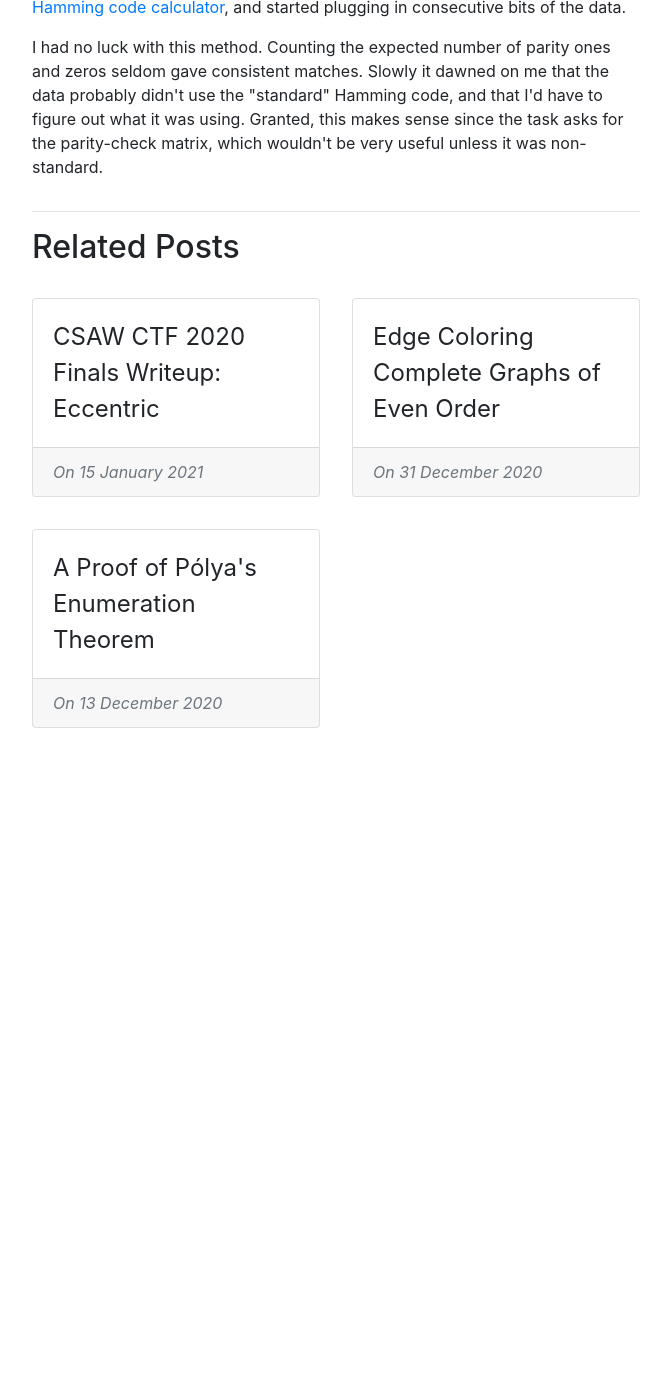
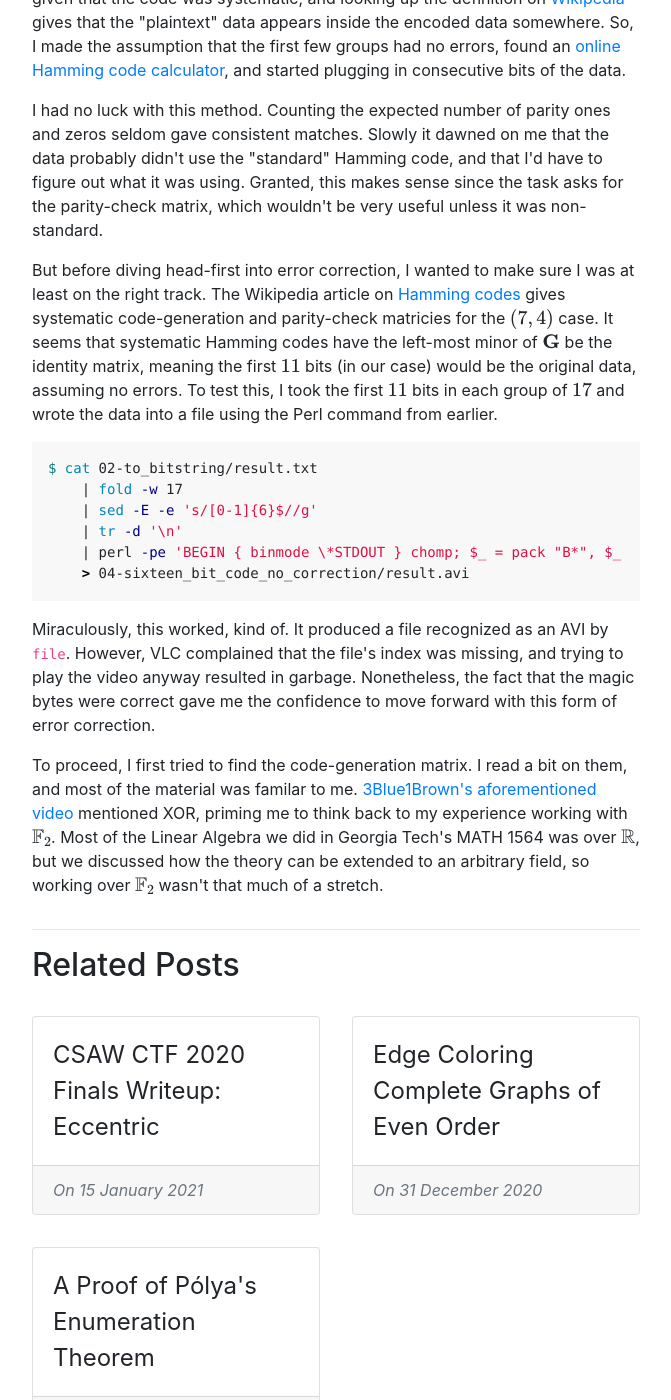
Before and after one commit to ammrat13/ammrat13.github.io, a Jekyll site: the page built from _posts/2021-02-06-writeup_nsa_codebreaker_2020_task6.md, in a window 1280 px wide and 1400 px high, scrolled down 4033 px. Shown: the whole window, without its empty margins (304-975 px from the left). Built offline with Jekyll 4.4.1, drawn with Linux system fonts in a browser that asks for light colours; nearby versions of some CDN libraries; our own code applies the rules of GitHub Pages for plain Markdown files; before the commit the page ends 4857 px from its top, so only the background shows below that; some of the changed text lies outside the part shown.

Commit message:
Got up to the math part

```diff
--- a/_posts/2021-02-06-writeup_nsa_codebreaker_2020_task6.md
+++ b/_posts/2021-02-06-writeup_nsa_codebreaker_2020_task6.md
@@ -47,6 +47,7 @@ but thankfully Python's `struct` library supports 16-bit floats
 [since Python 3.6][3].
 
 {% highlight python %}
+# From 01-initial_processing
 import struct
 import sys
 
@@ -80,6 +81,7 @@ characters "0" and "1" to represent the data. Having this makes the following
 code much easier to follow. The actual Python code to do this is very much like
 the initial decoding step. The inner part of the loop is the only change.
 {% highlight python %}
+# From 02-to_bitstring
 for f in float_iter:
     print(1 if f[0] > 0 else 0, end='')
 {% endhighlight %}
@@ -108,6 +110,7 @@ ASCII "0"s and "1"s, so I converted it to a sequence of bytes by piping the
 result through the Perl command I found on [StackExchange][5].
 
 {% highlight python %}
+# From 03-three_bit_code
 import sys
 
 file_name = sys.argv[1]
@@ -134,9 +137,8 @@ Unsuprisingly, this didn't work. I just got garbage data out the other end. So,
 I reasoned that the data probably came in packets of seventeen, with some extra
 padding in each group. To actually see how this might be being done, I took my
 "bitstring" and `fold`ed it to seventeen characters.
-
 {% highlight bash %}
-$ cat solution/to_bitstring/result.txt | fold -w 17 | head
+$ cat 02-to_bitstring/result.txt | fold -w 17 | head
 01010010010110110
 01001010001011110
 10010001100110110
@@ -171,6 +173,37 @@ probably didn't use the "standard" Hamming code, and that I'd have to figure out
 what it was using. Granted, this makes sense since the task asks for the
 parity-check matrix, which wouldn't be very useful unless it was non-standard.
 
+But before diving head-first into error correction, I wanted to make sure I was
+at least on the right track. The Wikipedia article on [Hamming codes][8] gives
+systematic code-generation and parity-check matricies for the @@(7,4)@@ case. It
+seems that systematic Hamming codes have the left-most minor of @@\mathbf{G}@@
+be the identity matrix, meaning the first @@11@@ bits (in our case) would be the
+original data, assuming no errors. To test this, I took the first @@11@@ bits in
+each group of @@17@@ and wrote the data into a file using the Perl command from
+earlier.
+{% highlight bash %}
+$ cat 02-to_bitstring/result.txt                                        \
+    | fold -w 17                                                        \
+    | sed -E -e 's/[0-1]{6}$//g'                                        \
+    | tr -d '\n'                                                        \
+    | perl -pe 'BEGIN { binmode \*STDOUT } chomp; $_ = pack "B*", $_'   \
+    > 04-sixteen_bit_code_no_correction/result.avi
+{% endhighlight %}
+
+Miraculously, this worked, kind of. It produced a file recognized as an AVI by
+`file`. However, VLC complained that the file's index was missing, and trying to
+play the video anyway resulted in garbage. Nonetheless, the fact that the magic
+bytes were correct gave me the confidence to move forward with this form of
+error correction.
+
+To proceed, I first tried to find the code-generation matrix. I read a bit on
+them, and most of the material was familar to me.
+[3Blue1Brown's aforementioned video][4] mentioned XOR, priming me to think back
+to my experience working with @@\mathbb{F}_2@@. Most of the Linear Algebra we
+did in Georgia Tech's MATH 1564 was over @@\mathbb{R}@@, but we discussed how
+the theory can be extended to an arbitrary field, so working over
+@@\mathbb{F}_2@@ wasn't that much of a stretch.
+
 
 [1]: <https://github.com/ammrat13/ammrat13.github.io/tree/master/assets/2021/02/06> "My GitHub"
 [2]: <https://en.wikipedia.org/wiki/Half-precision_floating-point_format> "Half-precision Floating-point Format"
@@ -179,3 +212,4 @@ parity-check matrix, which wouldn't be very useful unless it was non-standard.
 [5]: <https://unix.stackexchange.com/a/212208> "How can I convert two-valued text data to binary (bit-representation)"
 [6]: <https://en.wikipedia.org/wiki/Systematic_code> "Systematic Code"
 [7]: <http://www.ecs.umass.edu/ece/koren/FaultTolerantSystems/simulator/Hamming/HammingCodes.html> "Hamming Code"
+[8]: <https://en.wikipedia.org/wiki/Hamming_code> "Hamming code"
```
Also changed, not shown: 3 other files.
